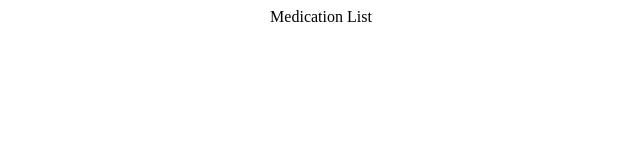
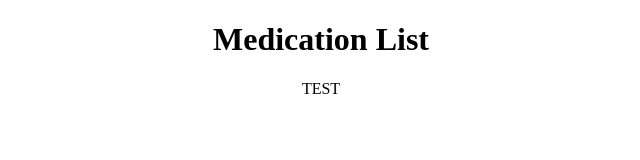
Before and after one commit to srgreiick/MedicationKSA, a website: page frontend/html/medication_list.html in a window 1280 px wide. Shown: the whole page, without its empty margins (319-959 px from the left). Drawn offline with Linux system fonts and the light colour scheme.

Commit message:
headings added and navigation fixes. added function to add content from js

```diff
--- a/frontend/html/medication_list.html
+++ b/frontend/html/medication_list.html
@@ -11,7 +11,11 @@
     <title>MedicationKSA</title>
 
 </head>
-<body>
-    Medication List
-</body>
+    <body>
+        <h1>Medication List</h1>
+        <div id="content">
+        <!--Content generated by JS will display here -->
+        </div>
+    </body>
+    <script src="../js/med_list_controller.js"></script>
 </html>
--- /dev/null
+++ b/frontend/js/med_list_controller.js
@@ -0,0 +1,16 @@
+console.log("From Med List Controller Line 1");
+
+addRow();
+
+function addRow() {
+    const div = document.createElement('div');
+
+    div.className = 'row';
+
+    div.innerHTML = `
+    <div>TEST</div>
+    `;
+
+    document.getElementById('content').appendChild(div);
+    console.log("From addRow Function in Med List Controller");
+};
```
Also changed, not shown: frontend/html/medication.html (+3 -3 lines), frontend/html/practice.html (+3 -3 lines), frontend/index.html (+1 -1 lines).
